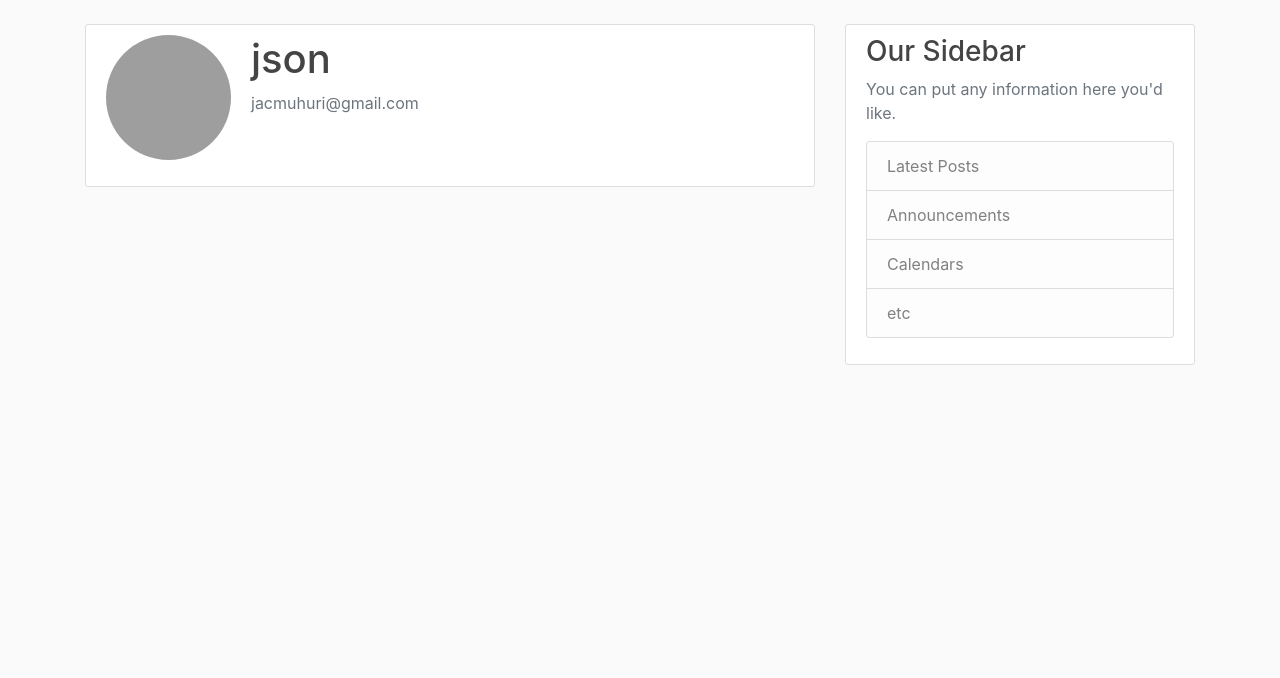
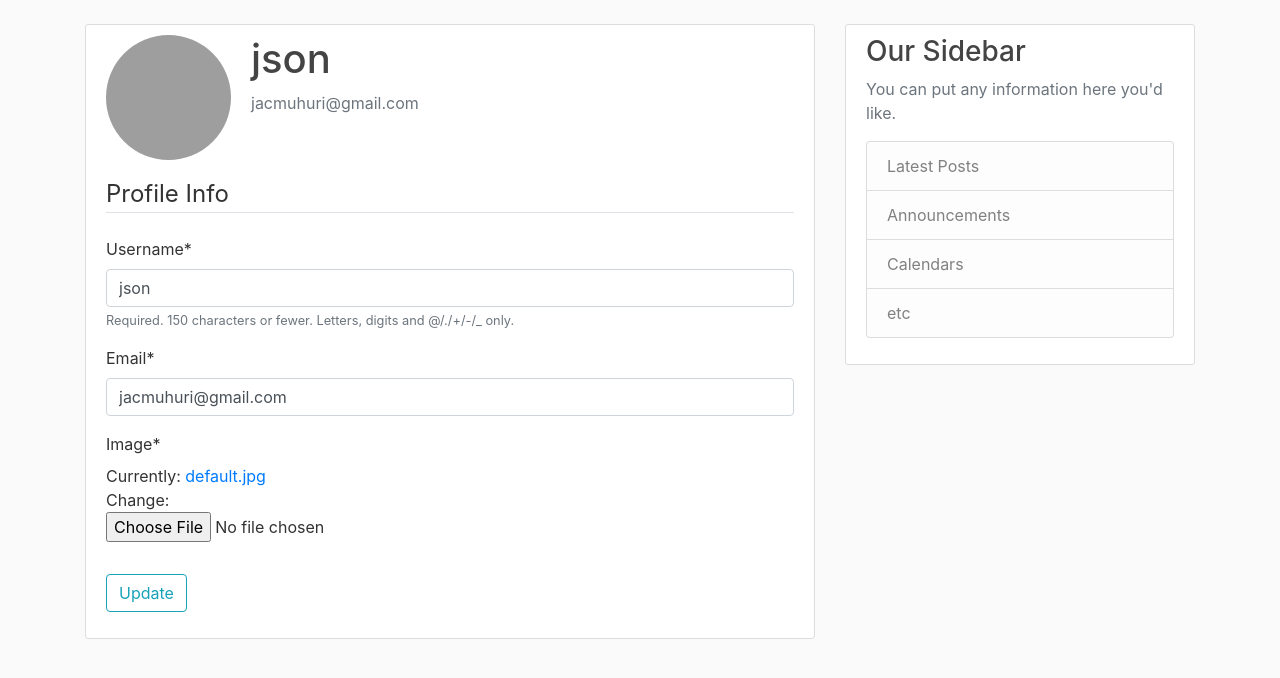
Before and after one commit to MuhuriJSON/blogapp, a Django app: page /profile/ in a window 1280 px wide. Shown: the part 56-734 px from the top of the page. Run offline with Django 3.2, Linux system fonts and the light colour scheme; a user stored in the database is signed in; data comes from the database, SQL or seed files in the repository; both versions use the stored data as it was after the commit; some libraries are stand-ins or nearby versions; grey boxes are pictures that could not be loaded.

Commit message:
added profile & user update functionality

```diff
--- a/blog/templates/blog/home.html
+++ b/blog/templates/blog/home.html
@@ -2,6 +2,7 @@
 {% block content %}
     {% for post in posts %}
         <article class="media content-section">
+          <img class="rounded-circle article-img" src="{{ post.author.profile.image.url }}">
           <div class="media-body">
             <div class="article-metadata">
               <a class="mr-2" href="#">{{ post.author }}</a>
--- a/users/forms.py
+++ b/users/forms.py
@@ -1,6 +1,7 @@
 from django import forms
 from django.contrib.auth.models import User
 from django.contrib.auth.forms import UserCreationForm
+from .models import Profile
 
 
 class UserRegisterForm(UserCreationForm):
@@ -9,3 +10,17 @@ class UserRegisterForm(UserCreationForm):
     class Meta:
         model = User
         fields = ['username', 'email', 'password1', 'password2']
+
+
+class UserUpdateForm(forms.ModelForm):
+    email = forms.EmailField()
+
+    class Meta:
+        model = User
+        fields = ['username', 'email']
+
+
+class ProfileUpdateForm(forms.ModelForm):
+    class Meta:
+        model = Profile
+        fields = ['image']
--- a/users/models.py
+++ b/users/models.py
@@ -1,5 +1,6 @@
 from django.db import models
 from django.contrib.auth.models import User
+from PIL import Image
 
 
 class Profile(models.Model):
@@ -8,3 +9,13 @@ class Profile(models.Model):
 
     def __str__(self):
         return f'{self.user.username} Profile'
+
+    def save(self):
+    	super().save()
+
+
+    	img=Image.open(self.image.path)
+    	if img.height>300 or img.width>300:
+    		output_size=(300,300)
+    		img.thumbnail(output_size)
+    		img.save(self.image.path)
--- a/users/templates/users/profile.html
+++ b/users/templates/users/profile.html
@@ -9,6 +9,16 @@
           <p class="text-secondary">{{ user.email }}</p>
         </div>
       </div>
-      <!-- FORM HERE -->
+      <form method="POST" enctype="multipart/form-data">
+          {% csrf_token %}
+          <fieldset class="form-group">
+              <legend class="border-bottom mb-4">Profile Info</legend>
+              {{ u_form|crispy }}
+              {{ p_form|crispy }}
+          </fieldset>
+          <div class="form-group">
+              <button class="btn btn-outline-info" type="submit">Update</button>
+          </div>
+      </form>
     </div>
 {% endblock content %}
--- a/users/views.py
+++ b/users/views.py
@@ -1,7 +1,7 @@
 from django.shortcuts import render, redirect
 from django.contrib import messages
 from django.contrib.auth.decorators import login_required
-from .forms import UserRegisterForm
+from .forms import UserRegisterForm, UserUpdateForm, ProfileUpdateForm
 
 
 def register(request):
@@ -19,4 +19,24 @@ def register(request):
 
 @login_required
 def profile(request):
-    return render(request, 'users/profile.html')
+    if request.method == 'POST':
+        u_form = UserUpdateForm(request.POST, instance=request.user)
+        p_form = ProfileUpdateForm(request.POST,
+                                   request.FILES,
+                                   instance=request.user.profile)
+        if u_form.is_valid() and p_form.is_valid():
+            u_form.save()
+            p_form.save()
+            messages.success(request, f'Your account has been updated!')
+            return redirect('profile')
+
+    else:
+        u_form = UserUpdateForm(instance=request.user)
+        p_form = ProfileUpdateForm(instance=request.user.profile)
+
+    context = {
+        'u_form': u_form,
+        'p_form': p_form
+    }
+
+    return render(request, 'users/profile.html', context)
```
Also changed, not shown: blog/templates/blog/about.html (line endings or trailing spaces), blog/views.py (line endings or trailing spaces), db.sqlite3, django_project/urls.py (line endings or trailing spaces), media/profile_pics/pref3.jpg (added), media/profile_pics/pref3_gruRD2e.jpg (added), users/signals.py (line endings or trailing spaces), users/templates/users/register.html (line endings or trailing spaces).
